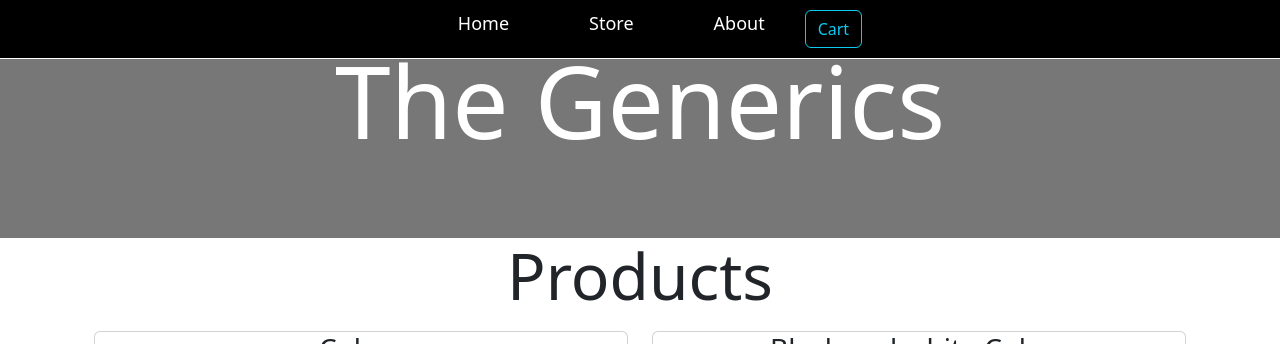
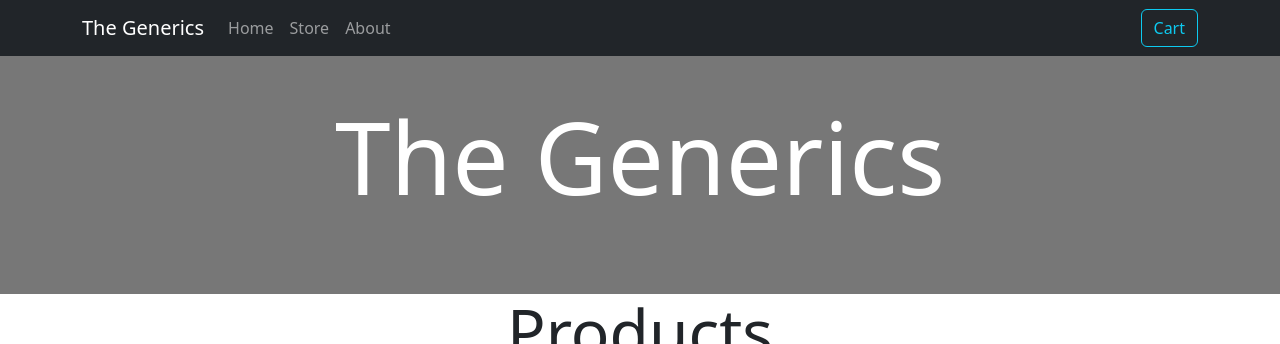
Before and after one commit to AthulPM97/E-commerce-website, a React (Create React App) app: page / in a window 1280 px wide. Shown: the top 344 px of the page. Built offline with nearby package versions, Linux system fonts and the light colour scheme.

Commit message:
Improved navigation bar

```diff
--- a/src/components/Header/Header.css
+++ b/src/components/Header/Header.css
@@ -1,13 +1,3 @@
-@import url('https://fonts.googleapis.com/css2?family=Metal+Mania&display=swap');
-
-* {
-    box-sizing: border-box;
-    margin: 0;
-    padding: 0;
-}
-/* body{
-    height:100vh;
-} */
 header {
     text-align: center;
     margin:0;
--- a/src/components/Header/Header.js
+++ b/src/components/Header/Header.js
@@ -1,15 +1,10 @@
 import './Header.css'
-import {Button} from 'react-bootstrap';
+import Navigationbar from './Navbar';
 
 const Header = (props) => {
     return (
         <header className="header">
-            <ul>
-                <li>Home</li>
-                <li>Store</li>
-                <li>About</li>
-                <Button variant='outline-info' className='float-end'>Cart</Button>
-            </ul>
+            <Navigationbar/>
             <h1>The Generics</h1>
         </header>
     )
--- /dev/null
+++ b/src/components/Header/Navbar.js
@@ -0,0 +1,19 @@
+import { Nav, Navbar, Container, Button } from "react-bootstrap"
+
+const Navigationbar = () => {
+    return (
+        <Navbar bg="dark" variant="dark">
+        <Container>
+          <Navbar.Brand href="#home">The Generics</Navbar.Brand>
+          <Nav className="me-auto">
+            <Nav.Link href="#home">Home</Nav.Link>
+            <Nav.Link href="#store">Store</Nav.Link>
+            <Nav.Link href="#about">About</Nav.Link>
+          </Nav>
+          <Button variant='outline-info' className='float-end'>Cart</Button>
+        </Container>
+      </Navbar>
+    )
+}
+
+export default Navigationbar;
--- a/src/components/Products/Product.js
+++ b/src/components/Products/Product.js
@@ -6,7 +6,7 @@ const Product = (props) => {
     <Col xs={6}>
       <Card >
         <h3 className="text-center">{props.title}</h3>
-        <Card.Img variant="top" classname="product-images" src={props.img} />
+        <Card.Img variant="top" className="product-images" src={props.img} />
         <Card.Footer>
           <p className="mr-0">${props.price}</p>
           <Button variant="info" className="float-end">ADD TO CART</Button>
```
